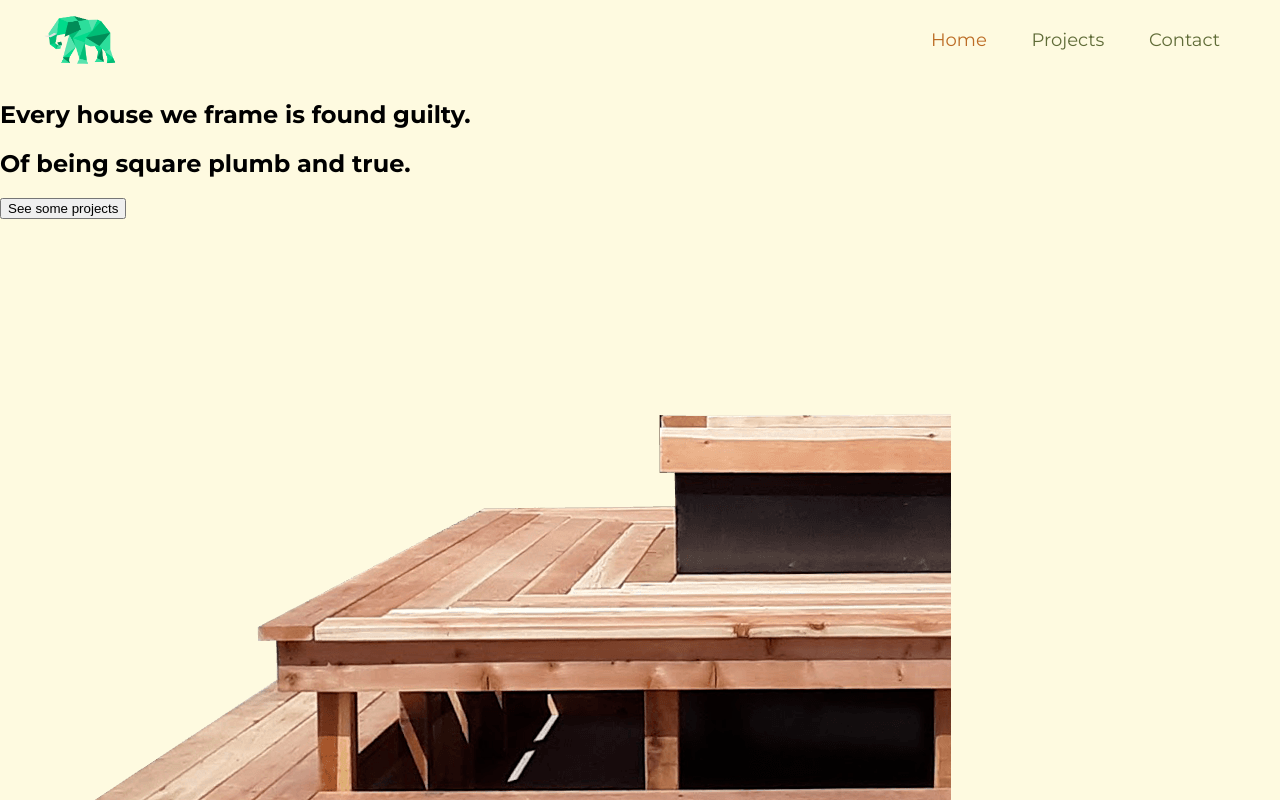
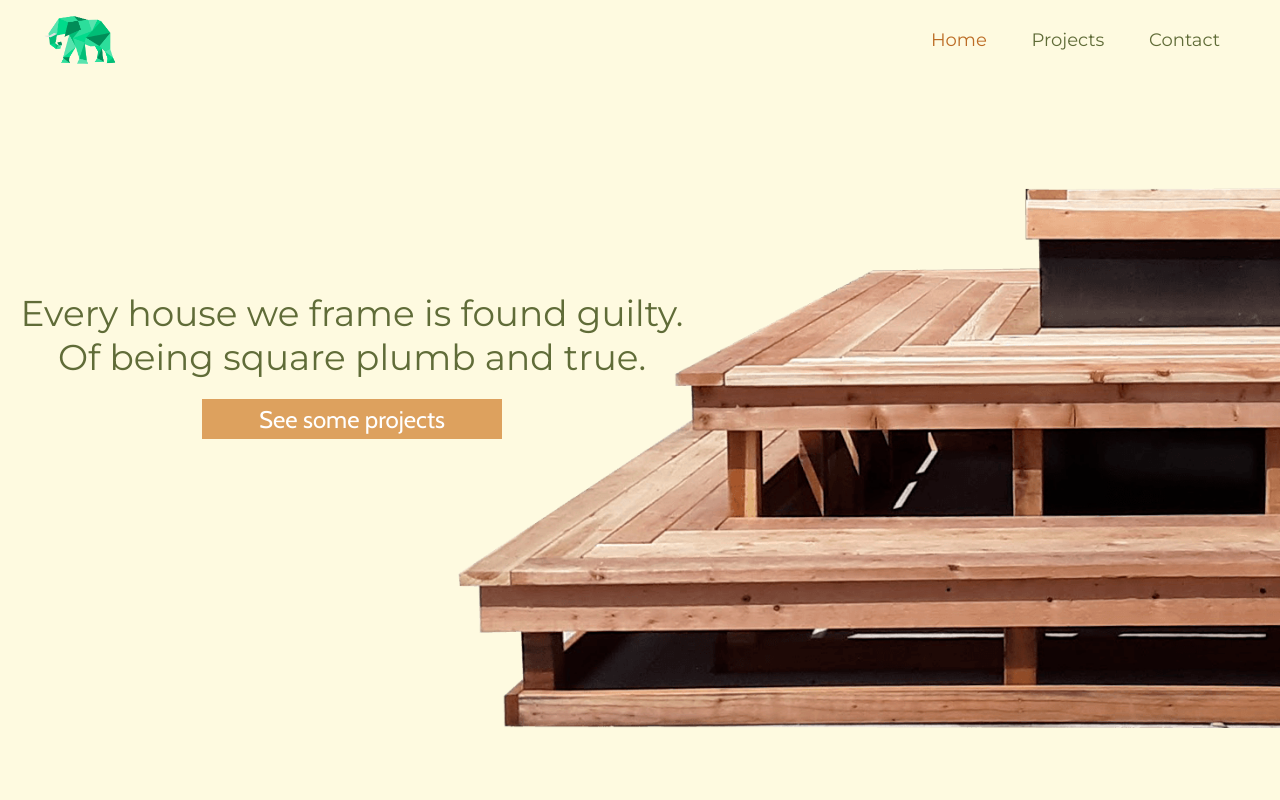
Before and after one commit to Eric-Lingren/lee-carpentry, a React (Create React App) app: page / in a window 1280 px wide. Shown: the top 800 px of the page. Built offline with nearby package versions, Linux system fonts and the light colour scheme; no server answers.

Commit message:
styled the hero section of the home page

```diff
--- a/src/homepage/Homepage.js
+++ b/src/homepage/Homepage.js
@@ -1,15 +1,20 @@
+import { NavLink } from 'react-router-dom'
 import Testimonials from '../testimonials/Testimonials'
 import HomeImage from '../assets/homepage-steps.png'
 
 const Homepage = () => {
     return (
         <>
-            <div>
-                <h2> Every house we frame is found guilty. </h2>
-                <h2> Of being square plumb and true. </h2>
-                <button> See some projects </button>
-            </div>
-            <img src={HomeImage} alt="home-construction" />
+            <section className="home-hero-section">
+                <div className="home-hero-text">
+                    <h2> Every house we frame is found guilty. </h2>
+                    <h2> Of being square plumb and true. </h2>
+                    <NavLink className="button-wrapper" to="/projects">
+                        <button className="btn btn-orange"> See some projects </button>
+                    </NavLink>
+                </div>
+                <img src={HomeImage} alt="home-construction" />
+            </section>
             <div>
                 <h2> From Form, Frame and Finish to </h2>
                 <h2> Timbers, Trex, and Treehouses. </h2>
--- /dev/null
+++ b/src/styles/components/buttons.scss
@@ -0,0 +1,17 @@
+.button-wrapper {
+  margin-top: 20px;
+}
+
+.btn {
+  width: 300px;
+  height: 40px;
+  font-size: 24px;
+  font-family: "Cabin", Arial, Helvetica, sans-serif;
+  font-weight: lighter;
+  border: none;
+  cursor: pointer;
+  &-orange {
+    color: white;
+    background-color: $site-color-light-orange;
+  }
+}
--- a/src/styles/main.scss
+++ b/src/styles/main.scss
@@ -6,8 +6,10 @@
 @import "./base/base.scss";
 
 //Component Style Imports: The components folder holds styles for smaller page components (widgets)
+@import "./components/buttons.scss";
 
 //Layout Style Imports: The layout folder holds styles for the layout for things like the header, footer, navigation and flex/grid systems
 @import "./layout/navigation.scss";
 
 //Pages Style Imports: The pages folder holds any styles specific to individual pages
+@import "./pages/home.scss";
--- /dev/null
+++ b/src/styles/pages/home.scss
@@ -0,0 +1,29 @@
+.home-hero-section {
+  position: relative;
+  display: flex;
+  justify-content: space-between;
+  width: 100vw;
+  height: calc(100vh - 80px);
+  img {
+    position: absolute;
+    right: 0;
+    transform: translateY(20%);
+    height: 75%;
+  }
+}
+
+.home-hero-text {
+  display: flex;
+  flex-direction: column;
+  justify-content: center;
+  align-items: center;
+  width: 55vw;
+  margin-bottom: 150px;
+  h2 {
+    margin: 0;
+    font-size: clamp(24px, 2.8vw, 44px);
+    font-weight: normal;
+    color: $site-color-green;
+    text-align: center;
+  }
+}
--- a/src/styles/utilities/variables.scss
+++ b/src/styles/utilities/variables.scss
@@ -1,3 +1,4 @@
 $site-background: #fefae0;
 $site-color-green: #606c38;
 $site-color-orange: #bc6c25;
+$site-color-light-orange: #dda15e;
```
Also changed, not shown: src/assets/homepage-steps.png.
